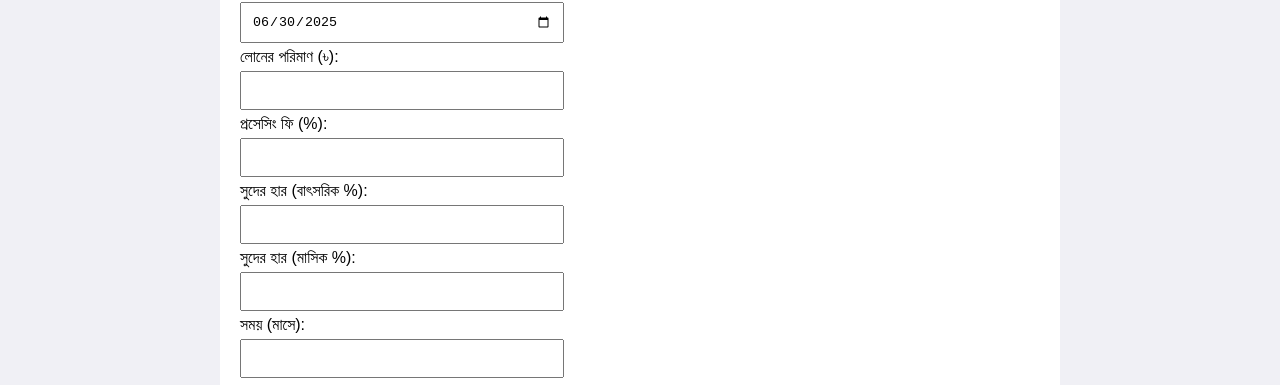
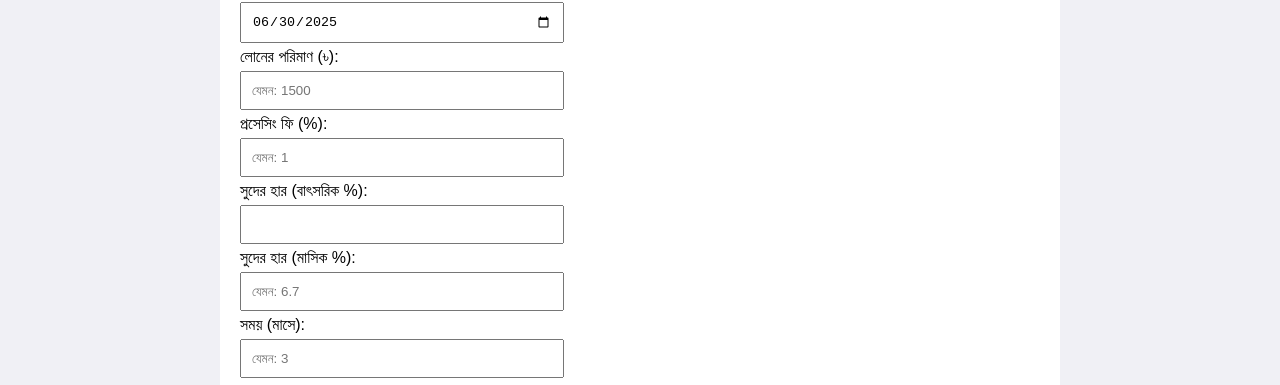
Before and after one commit to linuxtat/tat, a plain HTML site: page index.html in a window 1280 px wide. Shown: the part 150-535 px from the top of the page. Drawn offline with Linux system fonts and the light colour scheme; no server answers.

Commit message:
Update index.html

```diff
--- a/index.html
+++ b/index.html
@@ -28,15 +28,15 @@
     <label>লোন নেয়ার তারিখ:</label><br>
     <input type="date" id="loanStartDate" max="" /><br>
     <label>লোনের পরিমাণ (৳):</label><br>
-    <input type="number" id="amount"><br>
+    <input type="number" id="amount" placeholder="যেমন: 1500"><br>
     <label>প্রসেসিং ফি (%):</label><br>
-    <input type="number" id="processingFee"><br>
+    <input type="number" id="processingFee"  placeholder="যেমন: 1"><br>
     <label>সুদের হার (বাৎসরিক %):</label><br>
     <input type="number" id="annualRate"><br>
     <label>সুদের হার (মাসিক %):</label><br>
-    <input type="number" id="monthlyRate"><br>
+    <input type="number" id="monthlyRate"placeholder="যেমন: 6.7"><br>
     <label>সময় (মাসে):</label><br>
-    <input type="number" id="months"><br>
+    <input type="number" id="months"placeholder="যেমন: 3"><br>
     <button onclick="calculateEMI()">হিসাব করুন</button>
 
     <div id="pdfContent" style="margin-top:20px;">
```
